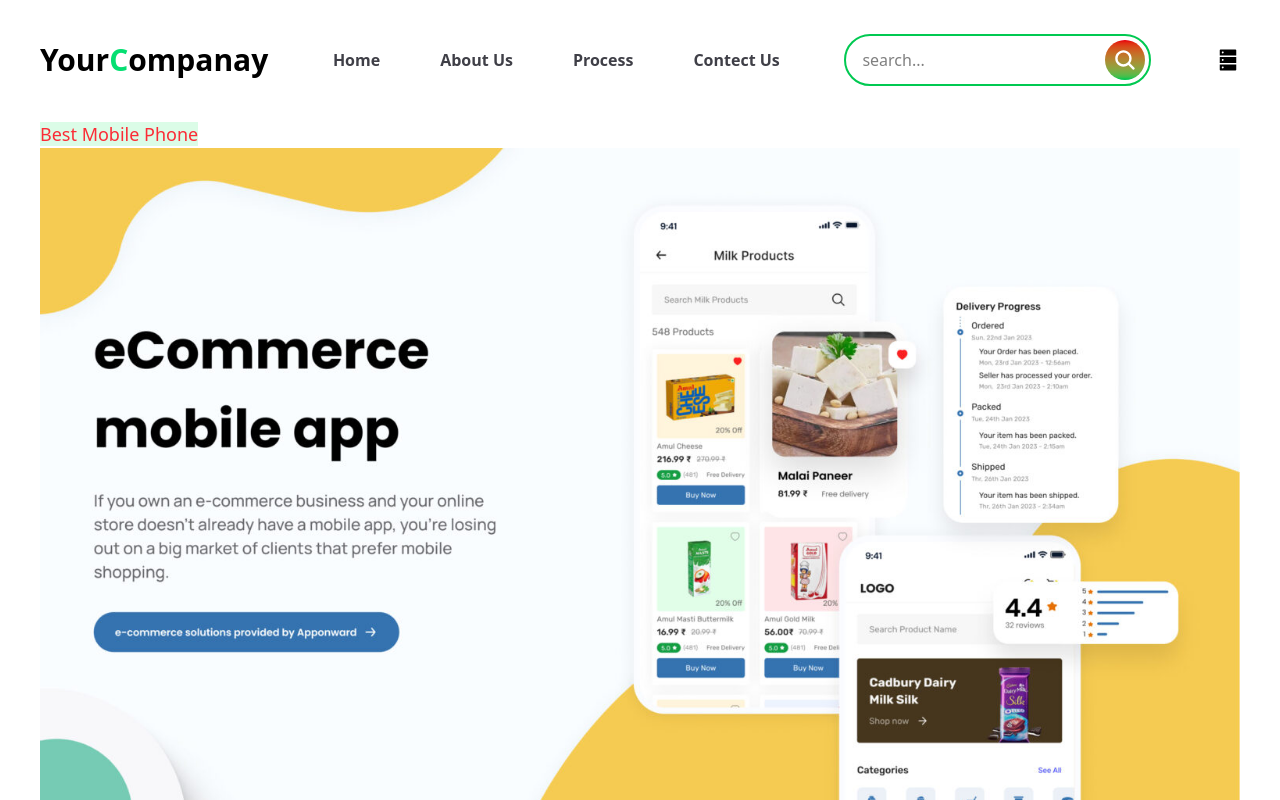
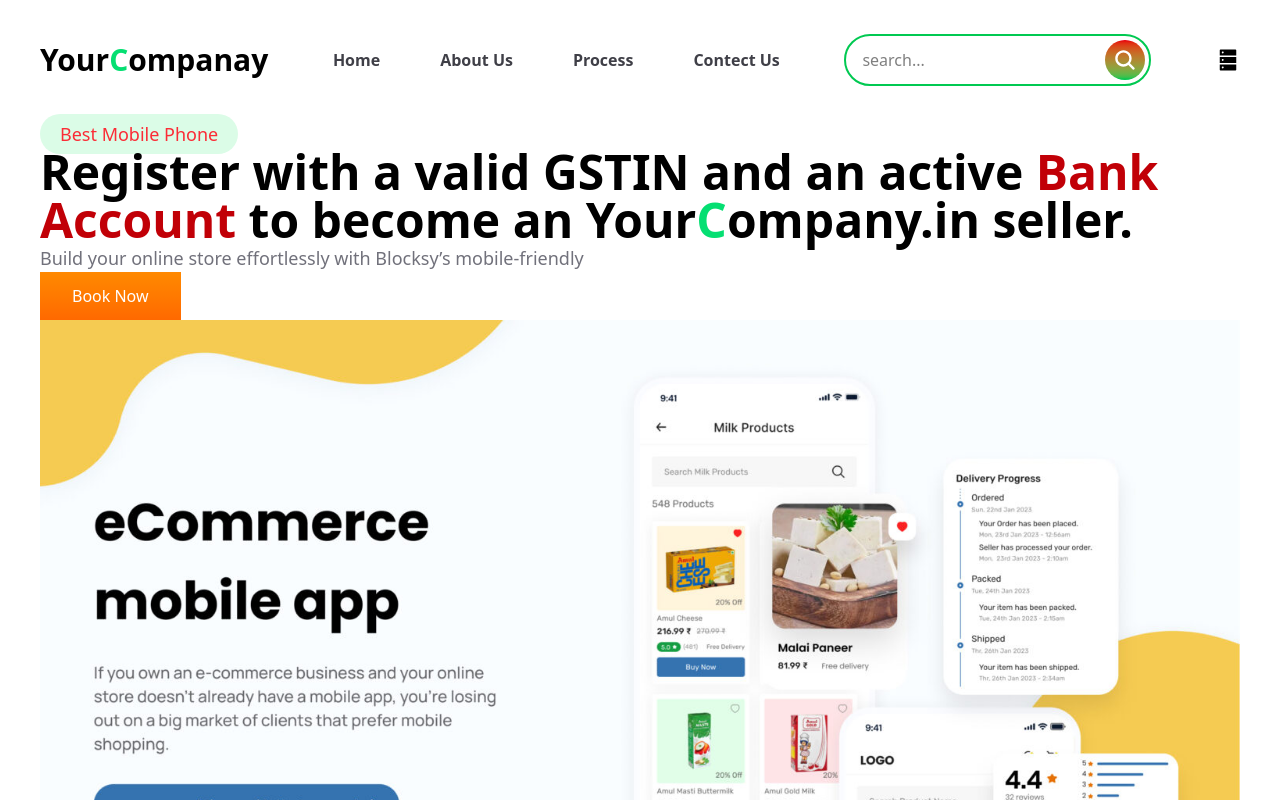
Before and after one commit to PrakashSingh65/Ecommerce-website, a React app: page / in a window 1280 px wide. Shown: the top 800 px of the page. Built offline with nearby package versions, Linux system fonts and the light colour scheme; the HTML template or start-up script is replaced by a standard one.

Commit message:
Add Button component and enhance Hero section with improved styling and content

```diff
--- /dev/null
+++ b/src/components/Button/Button.jsx
@@ -0,0 +1,12 @@
+import React from 'react'
+
+const Button = () => {
+  return (
+    <button className='bg-gradient-to-b from-orange-400 to-orange-500
+    text-white px-8 py-3'>
+        Book Now
+    </button>
+  )
+}
+
+export default Button
--- a/src/components/hero/hero.jsx
+++ b/src/components/hero/hero.jsx
@@ -1,12 +1,20 @@
 import React from 'react'
 import herophone from '../../assets/unnamed.jpg'
+import Button from '../Button/Button'
 
 const Hero = () => {
   return (
     <section>
         <div className='max-w-\[1400px\] mx-auto px-10'>
             <div>
-              <span className='bg-green-100 text-red-500 text-lg'>Best Mobile Phone</span>
+              <span className='bg-green-100 text-red-500 text-lg px-5 py-2 rounded-full'>Best Mobile Phone</span>
+              <h1 className='text-5xl font-bold'>
+                Register with a valid GSTIN and an active <span className='text-red-700'>Bank</span> <span className='text-red-700'>Account</span> to become an Your<span className='text-green-400 uppercase'>C</span>ompany.in seller.
+              </h1>
+              <p className='text-zinc-500 text-lg'>
+                Build your online store effortlessly with Blocksy’s mobile-friendly
+              </p>
+              <Button/>
             </div>
             <div>
                 <img src={herophone} alt="Hero" />
```
